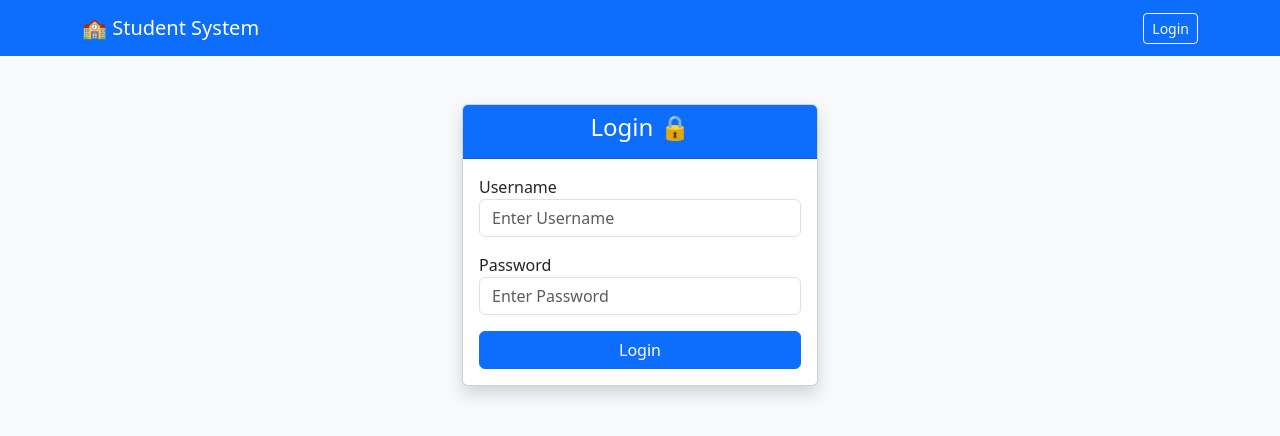
After one commit to Prahalad37/student-system, a Django app: page /members/login/ in a window 1280 px wide. The commit adds this page. Shown: the top 436 px of the page. Run offline with Django 4.2, Linux system fonts and the light colour scheme.

Commit message:
Added Login System

```diff
--- /dev/null
+++ b/members/templates/login_user.html
@@ -0,0 +1,36 @@
+{% extends "master.html" %}
+
+{% block title %}Login{% endblock %}
+
+{% block content %}
+<div class="row justify-content-center mt-5">
+    <div class="col-md-4">
+        <div class="card shadow">
+            <div class="card-header bg-primary text-white text-center">
+                <h4>Login 🔒</h4>
+            </div>
+            <div class="card-body">
+
+                {% if messages %}
+                    {% for message in messages %}
+                        <div class="alert alert-danger">{{ message }}</div>
+                    {% endfor %}
+                {% endif %}
+
+                <form action="" method="POST">
+                    {% csrf_token %}
+                    <div class="mb-3">
+                        <label>Username</label>
+                        <input type="text" name="username" class="form-control" placeholder="Enter Username" required>
+                    </div>
+                    <div class="mb-3">
+                        <label>Password</label>
+                        <input type="password" name="password" class="form-control" placeholder="Enter Password" required>
+                    </div>
+                    <button type="submit" class="btn btn-primary w-100">Login</button>
+                </form>
+            </div>
+        </div>
+    </div>
+</div>
+{% endblock %}
--- a/members/templates/master.html
+++ b/members/templates/master.html
@@ -9,6 +9,15 @@
     <nav class="navbar navbar-dark bg-primary mb-4">
         <div class="container">
             <a class="navbar-brand" href="/members/">🏫 Student System</a>
+
+            <div class="float-end">
+                {% if user.is_authenticated %}
+                    <span class="text-white me-2">Hi, {{ user.username }}!</span>
+                    <a href="/members/logout/" class="btn btn-sm btn-light">Logout</a>
+                {% else %}
+                    <a href="/members/login/" class="btn btn-sm btn-outline-light">Login</a>
+                {% endif %}
+            </div>
         </div>
     </nav>
 
--- a/members/urls.py
+++ b/members/urls.py
@@ -12,4 +12,6 @@ urlpatterns = [
     path('details/<int:id>/', views.details, name='details'),
     path('delete/<int:id>/', views.delete, name='delete'), # <--- Ye nayi line
     path('update/<int:id>/', views.update, name='update'),
+    path('login/', views.login_user, name='login'),
+    path('logout/', views.logout_user, name='logout'),
 ]
--- a/members/views.py
+++ b/members/views.py
@@ -1,42 +1,21 @@
-from django.shortcuts import render
+from django.shortcuts import render, redirect
+from django.http import HttpResponse, HttpResponseRedirect
+from django.urls import reverse
+from .models import Member
+from django.template import loader
+from django.db.models import Q
 from django.contrib import messages
-from django.db.models import Q
-from .models import Member
-from django.http import HttpResponseRedirect
-from django.urls import reverse
+# Authentication imports
+from django.contrib.auth import authenticate, login, logout
 
-def add(request):
-  if request.method == 'POST':
-    messages.success(request, "Student successfully add ho gaya! 🎉")
-    return HttpResponseRedirect(reverse('index'))
-    # User ne form bhar ke submit kiya hai
-    first = request.POST['firstname']
-    last = request.POST['lastname']
-
-    # Database mein naya member banaya
-    member = Member(firstname=first, lastname=last)
-    member.save()
-
-    # Wapas list wale page par bhej diya
-    return HttpResponseRedirect(reverse('index'))
-
-  else:
-    # User ko bas khali form dikhao
-    return render(request, 'add.html')
-
-# 1. Index View (List dikhane ke liye)
+# 1. Home Page (List + Search)
 def index(request):
-    # 1. User ne search box mein kya likha? Wo nikala
     query = request.GET.get('q')
-
     if query:
-        # 2. Agar kuch search kiya hai, toh filter lagao
-        # icontains = Case insensitive search (matlab 'Anil', 'anil' sab chalega)
         mymembers = Member.objects.filter(
             Q(firstname__icontains=query) | Q(lastname__icontains=query)
         )
     else:
-        # 3. Agar kuch search nahi kiya, toh saare members dikhao (Purana tareeka)
         mymembers = Member.objects.all()
 
     context = {
@@ -44,48 +23,75 @@ def index(request):
     }
     return render(request, 'index.html', context)
 
-# 2. Details View (Profile dikhane ke liye)
+# 2. Add Student
+def add(request):
+    if request.method == 'POST':
+        x = request.POST['first']
+        y = request.POST['last']
+        member = Member(firstname=x, lastname=y)
+        member.save()
+        messages.success(request, "Student successfully add ho gaya! 🎉")
+        return HttpResponseRedirect(reverse('index'))
+    else:
+        return render(request, 'add.html')
+
+# 3. Delete Student
+def delete(request, id):
+    member = Member.objects.get(id=id)
+    member.delete()
+    messages.success(request, "Student delete kar diya gaya. 🗑️")
+    return HttpResponseRedirect(reverse('index'))
+
+# 4. Update/Edit Student
+def update(request, id):
+    mymember = Member.objects.get(id=id) # Database se student nikala
+    template = loader.get_template('update.html')
+    context = {
+        'mymember': mymember, # <-- Yahan 's' hata diya (Singular hona chahiye)
+    }
+
+    if request.method == 'POST':
+        first = request.POST['first']
+        last = request.POST['last']
+        mymember.firstname = first
+        mymember.lastname = last
+        mymember.save()
+        messages.success(request, "Details update ho gayi hain! ✅")
+        return HttpResponseRedirect(reverse('index'))
+
+    return HttpResponse(template.render(context, request))
+
+# 5. Details View (Optional, agar use kar rahe hain)
 def details(request, id):
     mymember = Member.objects.get(id=id)
+    template = loader.get_template('details.html')
     context = {
         'mymember': mymember,
     }
-    return render(request, 'details.html', context)
-def delete(request, id):
-  # Member ko dhundo
-  member = Member.objects.get(id=id)
-  # Delete karo
-  member.delete()
-  # Wapas home page par jao
-  messages.success(request, "Student delete kar diya gaya. 🗑️")
-  return HttpResponseRedirect(reverse('index'))
+    return HttpResponse(template.render(context, request))
 
-def update(request, id):
-  # ... (purana code) ...
-  if request.method == 'POST':
-    # ... (data save karne ke baad) ...
-    mymember.save()
+# --- LOGIN SYSTEM ---
 
-    # Ye nayi line add karein 👇
-    messages.success(request, "Details update ho gayi hain! ✅")
-    return HttpResponseRedirect(reverse('index'))
+# 6. Login View
+def login_user(request):
+    if request.method == 'POST':
+        user_name = request.POST['username']
+        pass_word = request.POST['password']
 
-  if request.method == 'POST':
-    # Naya data form se nikala
-    first = request.POST['firstname']
-    last = request.POST['lastname']
+        user = authenticate(request, username=user_name, password=pass_word)
 
-    # Member ka data change kiya
-    mymember.firstname = first
-    mymember.lastname = last
-    mymember.save()
+        if user is not None:
+            login(request, user)
+            messages.success(request, "Welcome Back! Login Successful. 🔓")
+            return HttpResponseRedirect(reverse('index'))
+        else:
+            messages.error(request, "Username ya Password galat hai! ❌")
+            return HttpResponseRedirect(reverse('login'))
 
-    # Wapas list par bhej diya
-    return HttpResponseRedirect(reverse('index'))
+    return render(request, 'login_user.html')
 
-  else:
-    # Form dikhaya (purane data ke saath)
-    context = {
-      'mymember': mymember,
-    }
-    return render(request, 'update.html', context)
+# 7. Logout View
+def logout_user(request):
+    logout(request)
+    messages.success(request, "Aap Logout ho gaye hain. 👋")
+    return HttpResponseRedirect(reverse('login'))
```
Also changed, not shown: members/templates/index.html (+8 -2 lines), db.sqlite3.
